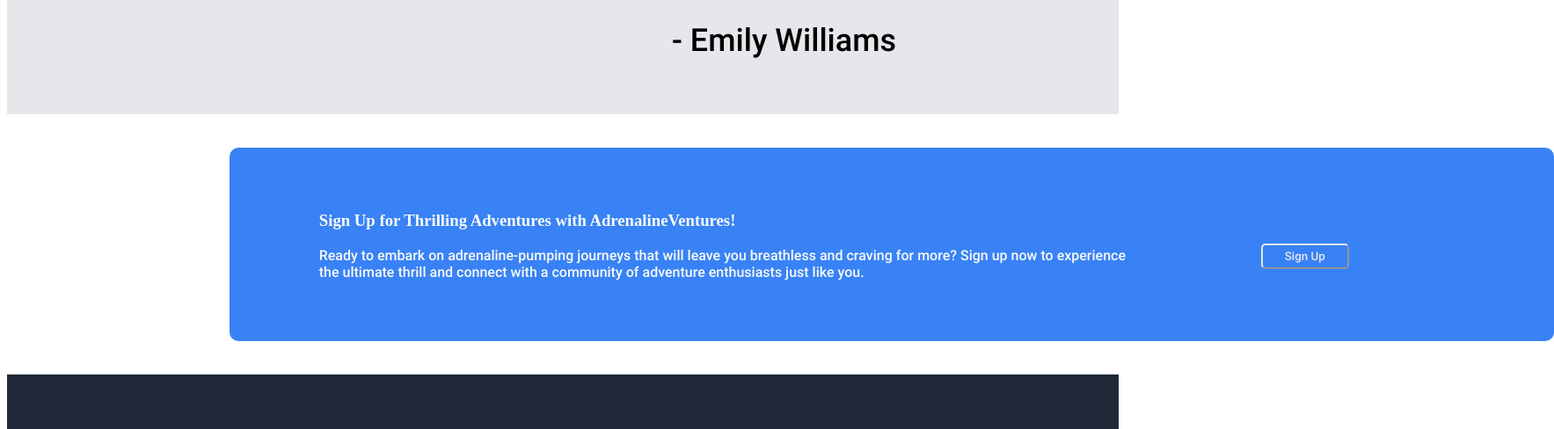
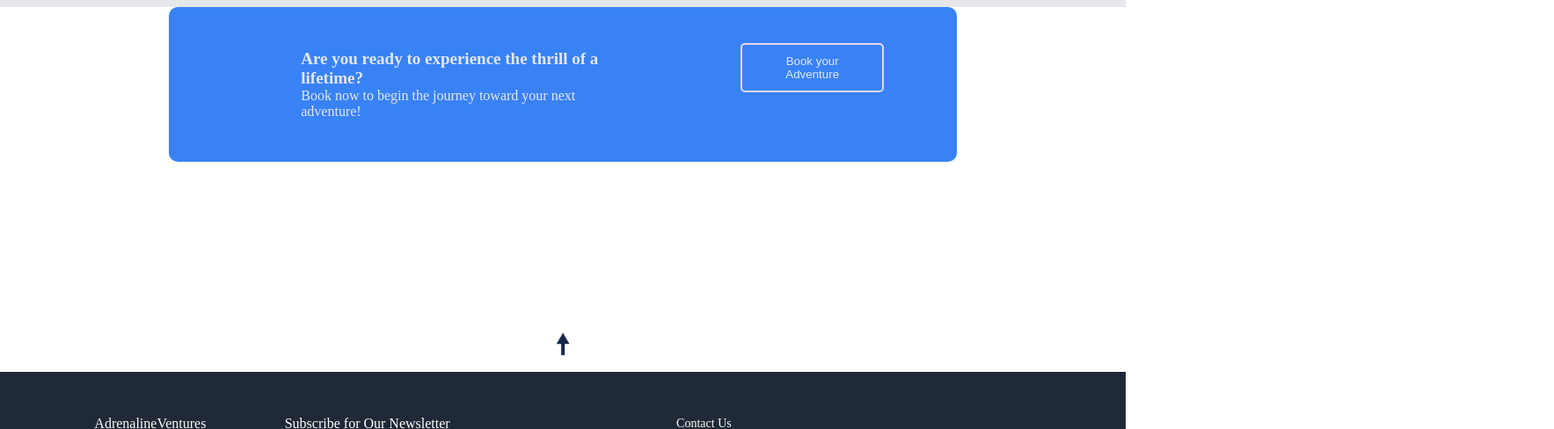
Before and after one commit to Lustriman27/adrenaline-ventures, a plain HTML site: page index.html in a window 1280 px wide. Shown: the part 1240-1728 px from the top of the page at 88% size, 1767 px wide, since content can reach past the window. Drawn offline with Linux system fonts and the light colour scheme.

Commit message:
latest updates
latest updates

```diff
--- a/index.html
+++ b/index.html
@@ -44,7 +44,11 @@
           </a>
         </div>
         <div class="main_image">
-          <img class="image_hero" src="images/Emma.jpg" alt="Display Image" />
+          <img
+            class="image_hero"
+            src="images/testimonial-img/Emma.jpg"
+            alt="Display Image"
+          />
         </div>
       </div>
     </header>
@@ -71,55 +75,55 @@
 
       <div class="packages">
         <div>
-          <a href="../adrenaline-ventures/pages/package.html">
+          <a href="./pages/package.html#package-biking">
             <img
-              src="images/homepage-img/Michael_thm.jpg"
+              src="images/homepage-img/package-biking_thm.jpg"
               id="package"
               alt="packages"
             />
           </a>
-          <a href="../adrenaline-ventures/pages/package.html">
-            <p class="package_name">Bungee Jumping<br />Package</p>
+          <a href="./pages/package.html#package-biking">
+            <p class="package_name">
+              Mountain Biking <br />and Trailblazing<br />Package
+            </p>
           </a>
         </div>
         <div>
-          <a href="../adrenaline-ventures/pages/package.html">
+          <a href="./pages/package.html#package-jumping">
             <img
-              src="images/homepage-img/Sara_thm.jpg"
+              src="images/homepage-img/package-jumping_thm.jpg#package-jumping"
               id="package"
               alt="packages"
             />
           </a>
-          <a href="../adrenaline-ventures/pages/package.html">
+          <a href="../adrenaline-ventures/pages/package.html#package-jumping">
             <p class="package_name">Scuba Diving<br />Package</p>
           </a>
         </div>
         <div>
-          <a
-            href="../adrenaline-ventures/pages/testimonial.html#emily_testimonial"
-          >
+          <a href="./pages/testimonial.html#emily_testimonial">
             <img
-              src="images/homepage-img/Jason_thm.jpg"
+              src="images/homepage-img/Emily_thm.jpg"
               id="package"
               alt="testimonial"
             />
           </a>
-          <a href="../adrenaline-ventures/pages/testimonial.html">
-            <p class="package_name">Rock Climbing<br />Testimonial</p>
+          <a href="./pages/testimonial.html#emily_testimonial">
+            <p class="package_name">
+              White Water <br />Rafting<br />Testimonial
+            </p>
           </a>
         </div>
         <div>
-          <a href="../adrenaline-ventures/pages/testimonial.html">
+          <a href="./pages/testimonial.html#sarah_testimonial">
             <img
-              src="images/homepage-img/mark_thm.jpg"
+              src="images/homepage-img/Sara_thm.jpg"
               id="package"
               alt="testimonial"
             />
           </a>
-          <a
-            href="../adrenaline-ventures/pages/testimonial.html#sarah_testimonial"
-          >
-            <p class="package_name">Snowboarding<br />Testimonial</p>
+          <a href="./pages/testimonial.html#sarah_testimonial">
+            <p class="package_name">Scuba Diving<br />Testimonial</p>
           </a>
         </div>
       </div>
@@ -134,30 +138,34 @@
         </p>
         <p id="testimonial_name">- Emily Williams</p>
       </div>
-      <div class="call_to_action">
-        <div class="action_call">
-          <h3 id="action_call_header">
-            Sign Up for Thrilling Adventures with AdrenalineVentures!
-          </h3>
 
-          <p id="action_call_text">
-            Ready to embark on adrenaline-pumping journeys that will leave you
-            breathless and craving for more? Sign up now to experience the
-            ultimate thrill and connect with a community of adventure
-            enthusiasts just like you.
+      <section class="book-your-adventure">
+        <div class="book-your-adventure-box">
+          <h4 class="book-your-adventure-box-header">
+            Are you ready to experience the thrill of a lifetime?
+          </h4>
+          <p class="book-your-adventure-box-text">
+            Book now to begin the journey toward your next adventure!
           </p>
         </div>
-        <div class="button_call">
-          <a href="../adrenaline-ventures/pages/signup.html">
-            <button class="button_hero">Sign Up</button>
-          </a>
+        <div class="book-your-adventure-button">
+          <button class="book-your-adventure-button-element">
+            <a href="/pages/signup.html">Book your Adventure</a>
+          </button>
         </div>
-      </div>
+      </section>
+      <section class="go-to-top">
+        <a href="#" class="go-to-top-button">
+          <img src="/images/icons/arrow-up.png" alt="button to go to top" />
+        </a>
+      </section>
     </main>
     <footer>
       <section>
         <div class="left-links">
-          <h3><a href="/index.html">AdrenalineVentures</a></h3>
+          <p class="footer-heading">
+            <a href="/index.html">AdrenalineVentures</a>
+          </p>
           <ul class="footer-links-list">
             <li><a href="/pages/package.html">Packages</a></li>
             <li><a href="/pages/testimonial.html">Testimonials</a></li>
@@ -167,9 +175,10 @@
             <li><a href="/pages/signup.html">Privacy Policy</a></li>
           </ul>
         </div>
+
         <div class="footer-mid">
           <div class="newsletter">
-            <h3>Subscribe for Our Newsletter</h3>
+            <p class="footer-heading">Subscribe for Our Newsletter</p>
             <form action="/subscribe" method="post">
               <input
                 class="input"
@@ -181,14 +190,15 @@
               <button type="submit">Subscribe</button>
             </form>
           </div>
+
           <div class="stay-connected">
-            <h3>Stay Connected</h3>
+            <p class="footer-heading">Stay Connected</p>
             <a
               href="https://www.facebook.com/"
               target="_blank"
               rel="noopener noreferrer"
               ><img
-                src="../social-media_icons/icons8-facebook-48.png"
+                src="../images/icons/icons8-facebook-48.png"
                 alt="facebook logo"
             /></a>
             <a
@@ -196,7 +206,7 @@
               target="_blank"
               rel="noopener noreferrer"
               ><img
-                src="../social-media_icons/icons8-instagram-48.png"
+                src="../images/icons/icons8-instagram-48.png"
                 alt="instagram logo"
             /></a>
             <a
@@ -204,7 +214,7 @@
               target="_blank"
               rel="noopener noreferrer"
               ><img
-                src="../social-media_icons/icons8-tiktok-48.png"
+                src="../images/icons/icons8-tiktok-48.png"
                 alt="tiktok logo"
             /></a>
             <a
@@ -212,13 +222,14 @@
               target="_blank"
               rel="noopener noreferrer"
               ><img
-                src="../social-media_icons/icons8-twitter-48.png"
+                src="../images/icons/icons8-twitter-48.png"
                 alt="twitter logo"
             /></a>
           </div>
         </div>
+
         <div class="contact-us">
-          <h3>Contact Us</h3>
+          <p id="contact-us" class="footer-heading">Contact Us</p>
           <p>Have questions or need assistance with your sign-up?</p>
           <p>Feel free to reach out to us via phone or email:</p>
           <p>Phone: +1 (555) 123-4567</p>
@@ -233,6 +244,7 @@
           </p>
         </div>
       </section>
+
       <div class="copyright">
         <p>© 2023 AdrenalineVentures</p>
       </div>
--- a/styles/style.css
+++ b/styles/style.css
@@ -1,6 +1,10 @@
 @font-face {
   font-family: "Roboto";
   src: url(../styles/fonts/Roboto-Medium.ttf) format("truetype");
+}
+
+* {
+  margin: 0;
 }
 
 .navbar {
@@ -64,6 +68,7 @@
   background-color: #3882f6;
   color: #e5e7eb;
   border-color: #e5e7eb;
+  border: solid;
   border-radius: 5px;
 }
 
@@ -135,52 +140,57 @@
   padding-bottom: 5%;
 }
 
-.call_to_action {
+.book-your-adventure {
+  background-color: #3882f6;
   display: flex;
-  background-color: #3882f6;
-  border: solid #3882f6;
   border-radius: 10px;
-  width: 1400px;
-  padding: 50px;
-  margin-top: 3%;
-  margin-left: 20%;
-  margin-right: 15%;
-  margin-bottom: 3%;
+  padding: 2% 2% 2% 10%;
+  margin: 0 15% 15% 15%;
 }
 
-.action_call {
-  justify-content: left;
-  width: 70%;
+.book-your-adventure-box {
+  margin: 3% 10% 3% 3%;
 }
 
-#action_call_header {
-  color: #f9faf8;
-  margin-left: 5%;
+.book-your-adventure-box-header {
+  color: #e5e7eb;
+  font-size: 19px;
+  font-weight: bold;
 }
 
-#action_call_text {
-  font-family: "Roboto";
-  color: #f9faf8;
-  word-break: normal;
-  margin-left: 5%;
+.book-your-adventure-box-text {
+  color: #e5e7eb;
 }
 
-.button_call {
-  margin-top: 4%;
-  margin-left: 10%;
+.book-your-adventure-button {
+  justify-content: right;
+  margin: 2% 15% 2% 10%;
 }
 
-.button_hero {
-  float: inline-end;
-  font-family: "Roboto";
+.book-your-adventure-button-element {
   background-color: #3882f6;
   color: #e5e7eb;
-  border-color: #e5e7eb;
+  border-color: #e5d7eb;
   border-radius: 5px;
-  padding-left: 25px;
-  padding-right: 25px;
-  padding-top: 5px;
-  padding-bottom: 5px;
+  padding: 10% 45% 10% 45%;
+  border-style: solid;
+}
+
+.book-your-adventure-button-element a {
+  color: #e5e7eb;
+  text-decoration: none;
+}
+
+/** section go-to-top */
+
+.go-to-top {
+  text-align: center;
+  margin-bottom: 1%;
+}
+
+.go-to-top-button img {
+  width: 30px;
+  height: 30px;
 }
 
 footer {
```
Also changed, not shown: images/homepage-img/Emily_thm.jpg (added), images/homepage-img/package-biking_thm.jpg (added), images/homepage-img/package-jumping_thm.jpg (added).
